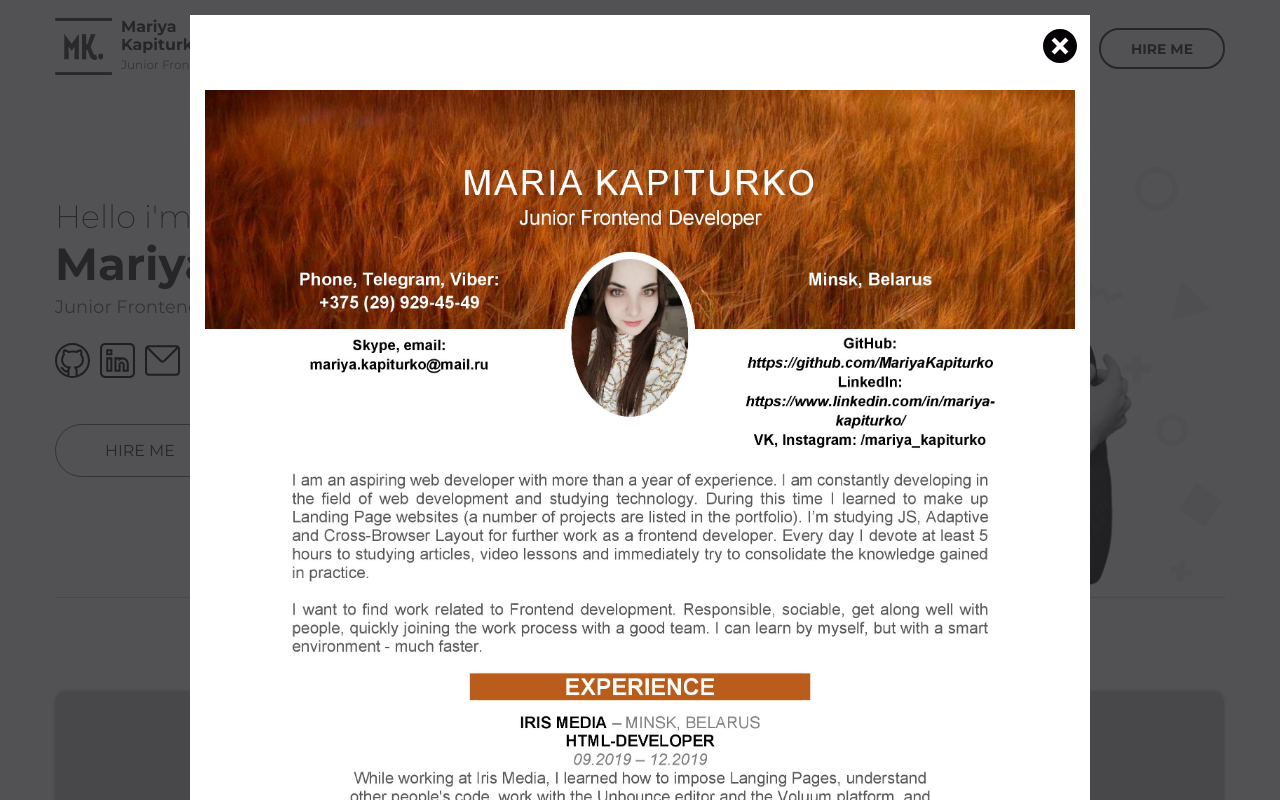
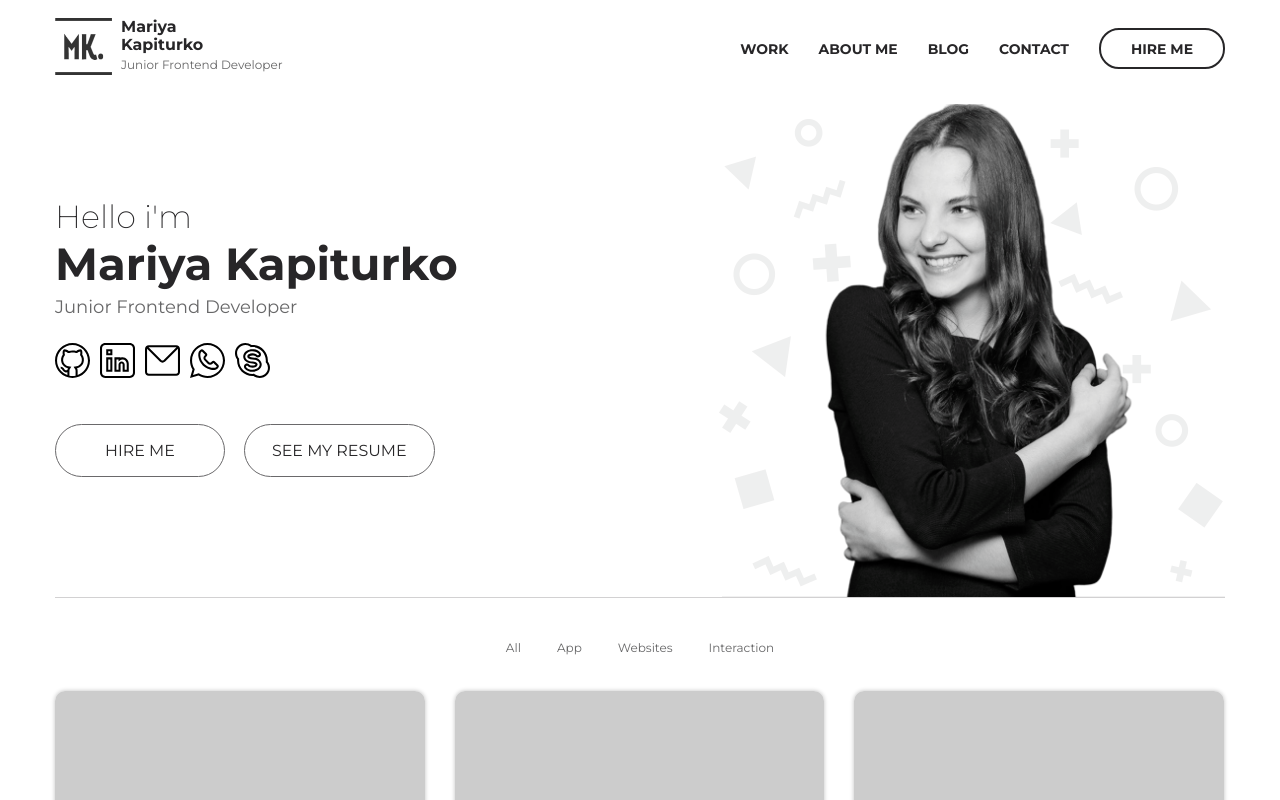
Before and after one commit to MariyaKapiturko/portfolio, a plain HTML site: page index.html in a window 1280 px wide. Shown: the top 800 px of the page. Drawn offline with nearby package versions, Linux system fonts and the light colour scheme; placeholder pictures from the web are drawn by us.

Commit message:
Second modal

```diff
--- a/css/style.less
+++ b/css/style.less
@@ -28,9 +28,9 @@ body {
   font-size: 1rem;
   color: @black;
 
-  &.no-scroll {
-    overflow: hidden;
-  }
+  // &.no-scroll {
+  //   overflow: hidden;
+  // }
 }
 
 @import "blocks/container";
--- a/index.html
+++ b/index.html
@@ -411,7 +411,7 @@
     </div>
   </div>
 
-  <div class="modal">
+  <div class="modal" style="display: none;">
     <div class="modal__ dialog modal__dialog--sm">
       <button type="button" class="modal__close"><img src="img/modal-close.svg" alt="Close"></button>
       <div class="modal__content">
```
Also changed, not shown: css/style.css.
